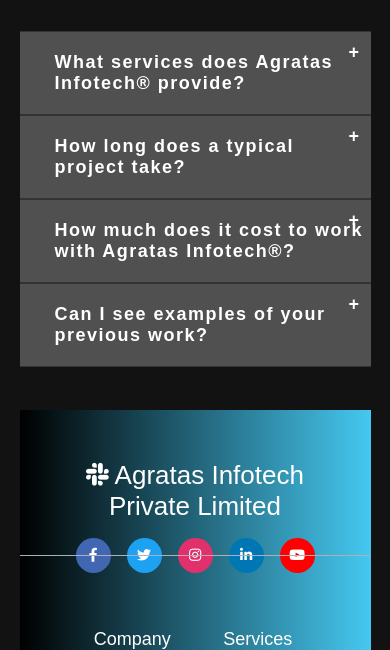
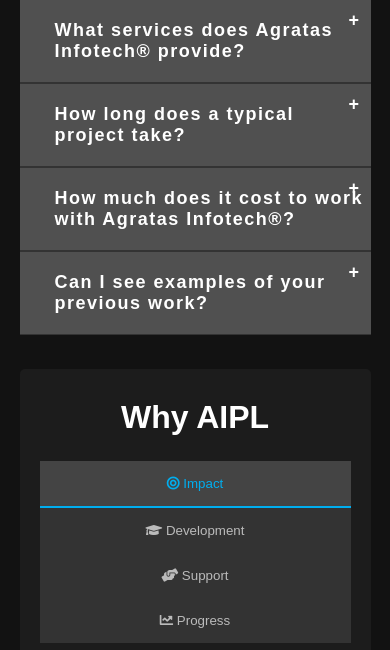
Before and after one commit to CipherNinja/AIPL_SOURCE_CODE, a Django app: page / in a window 390 px wide. Shown: the part 2849-3499 px from the top of the page. Run offline with Django 4.2, Linux system fonts and the light colour scheme.

Commit message:
Added Horizontal Tab below FAQ in Home Page

```diff
--- a/AIPL_WEB_ERP/AIPL/FrontEnd/Templates/footer.html
+++ b/AIPL_WEB_ERP/AIPL/FrontEnd/Templates/footer.html
@@ -8,7 +8,6 @@
   width: 100%;
   bottom: 0;
   left: 0;
-  margin-top: 5vh;
 }
 footer::before{
   content: '';
--- a/AIPL_WEB_ERP/AIPL/FrontEnd/Templates/home_page.html
+++ b/AIPL_WEB_ERP/AIPL/FrontEnd/Templates/home_page.html
@@ -568,7 +568,7 @@
             </div>
           </div>
         </div>
-
+    </div>
     <div class="parent-container">
         <!-- BEGIN ACCORDION SECTION -->
         <div class="accordion">
@@ -632,7 +632,9 @@
     </div>
 
     {% include "side_arrester.html" %}
+    {% include "horizontal_tab.html" %}
     {% include "footer.html" %}
+
     <script>
         function toggleMenu() {
             const navLinks = document.querySelector('.nav-links');
--- a/AIPL_WEB_ERP/AIPL/FrontEnd/Templates/horizontal_tab.html
+++ b/AIPL_WEB_ERP/AIPL/FrontEnd/Templates/horizontal_tab.html
@@ -1,75 +1,73 @@
+<!DOCTYPE html>
+<html lang="en">
 <style>
-$main-color:  rgba(0, 146, 227, 1);
-$second-color: #99d3ec;
-$body-color:  rgba(0, 146, 227, 0.1);
-$dark-color: #333a4d;
-$blue: #003a79;
-
     main {
         display: flex;
         flex-direction: column;
         justify-content: center;
-  align-content: center;
-  height: 100vh;
+        align-items: center;
+        height: 75vh;
     }
+
     h1 {
         text-align: center;
-  color: #545454;
+        color: #fff;
         padding: 0;
         margin: 0;
+        font-size: 2em;
     }
+
     h3 {
         padding: 0;
         margin: 0;
-  color: $blue;
+        color: #00AEEF;
     }
 
-/*Tabs*/
     .tab__container {
-  background: #fafafa;
-  width: 75vw;
+        background: #1c1c1c;
+        width: 90vw;
         margin: auto;
         border-radius: 5px;
-  padding: 30px 30px 120px;
+        padding: 30px 20px;
         max-width: 1200px;
     }
 
     .tab__title {
         margin: 25px 0 0;
-
-    .tab__button:first-of-type {
-      margin:0;
+        display: flex;
+        justify-content: space-around;
+        flex-wrap: wrap;
     }
 
     .tab__button {
         padding: 15px;
-    color: #545454;
-    border: 1px solid #e5e5e5;
-    background: #f5f5f5;
+        color: #bbb;
+        border: none;
+        background: #333;
         outline: none;
-    margin: 0 -5px;
         cursor: pointer;
-    width: 25%;
+        flex: 1 1 25%;
+        text-align: center;
+        transition: background 0.3s ease, color 0.3s ease;
+        max-width: 200px;
+    }
 
-    img {
+    .tab__button img {
         height: 25px;
         display: block;
         margin: 0px auto 5px;
-      -webkit-filter: grayscale(100%);
         filter: grayscale(100%);
         transition: filter 0.3s ease;
     }
+
+    .tab_button-active {
+        border-bottom: 2px solid #00AEEF;
+        background: #444;
+        color: #00AEEF;
     }
 
-  .tab_button-active {
-    border-bottom: none;
-    background: #fafafa;
-    color: $blue;
-
-    img {
+    .tab_button-active img {
         filter: none;
-    }
-  }
     }
 
     .tab__inside {
@@ -80,97 +78,123 @@
         height: 0;
         transform: translateY(10px);
         transition: transform .3s ease-in;
+    }
+
+    .tab__inside-active {
+        visibility: visible;
+        opacity: 1;
+        height: auto;
+        transform: translateY(0);
+        transition: transform .3s ease-out 0.1s, opacity .3s ease-out 0.1s;
+    }
 
     .tab__inside-img {
         display: flex;
         flex-direction: column;
         justify-content: center;
-    align-content: center;
+        align-items: center;
+    }
 
-  img {
+    .tab__inside-img img {
         height: 150px;
+        width: 100%;
+        border-radius: 20px;
+        border-color: #00AEEF;
         display: block;
-    margin: 0 auto;
-  }
+        margin-top: 10px;
+
     }
 
     .tab__inside-text {
         display: flex;
         flex-direction: column;
         justify-content: center;
-    align-content: center;
+        align-items: center;
+        text-align: center;
+    }
 
-    p {
-      color: #545454;
+    .tab__inside-text p {
+        color: #bbb;
         font-size: 14px;
         font-weight: 100;
     }
 
-    button {
+    .tab__inside-text button {
         border-radius: 30px;
         text-transform: uppercase;
         padding: 10px;
-      box-shadow: 0 3px 3px 0 rgba(0,0,0,0.1);
+        box-shadow: 0 3px 3px 0 rgba(0, 0, 0, 0.1);
         border: none;
         cursor: pointer;
-      background: $blue;
+        background: #00AEEF;
         color: #fff;
         transition: all 0.3s ease;
         width: 100px;
+    }
 
-      &:hover {
-        background: #fff;
-        color: $blue;
+    .tab__inside-text button:hover {
+        background: #0078a5;
+    }
 
+    @media (max-width: 768px) {
+        .tab__inside {
+            grid-template-columns: 1fr;
         }
-    }
+
+        .tab__button {
+            flex: 1 1 45%;
+            max-width: none;
         }
     }
 
-.tab__inside-active {
-  visibility: visible;
-  opacity: 1;
-  height: 100%;
-	transform: translateY(0);
-	transition: transform .3s ease-out 0.1s, opacity .3s ease-out 0.1s;
+    @media (max-width: 480px) {
+        .tab__button {
+            flex: 1 1 100%;
         }
-
+    }
 </style>
 
 <main>
     <section class="tab__container">
-      <h1>Heading</h1>
+        <h1>Why AIPL</h1>
         <div class="tab__title">
-        <button class="tab__button tab_button-active" onclick="openTab('one')"><img src="https://www.desertfinancial.com/-/media/caf282de9d344eb7a25365fa69ea6fd5.ashx">Tab Btn</button>
-        <button class="tab__button" onclick="openTab('two')"><img src="https://www.desertfinancial.com/-/media/cc54f257b5f64e1e97b8f9d4576fae12.ashx">Tab Btn</button>
-        <button class="tab__button" onclick="openTab('three')"><img src="https://www.desertfinancial.com/-/media/37d31d8e202b4fe0876ec00adc142c45.ashx">Tab Btn</button>
-        <button class="tab__button" onclick="openTab('four')"><img src="https://www.desertfinancial.com/-/media/c7cd8a3005104e3abea89f1d1348e157.ashx">Tab Btn</button>
-
+          <button class="tab__button tab_button-active" onclick="openTab('one', this)">
+            <i class="fas fa-bullseye"></i>
+            Impact
+        </button>
+        <button class="tab__button" onclick="openTab('two', this)">
+            <i class="fas fa-graduation-cap"></i>
+            Development
+        </button>
+        <button class="tab__button" onclick="openTab('three', this)">
+            <i class="fas fa-hands-helping"></i>
+            Support
+        </button>
+        <button class="tab__button" onclick="openTab('four', this)">
+            <i class="fas fa-chart-line"></i>
+            Progress
+        </button>
         </div>
         <!---- Start tab ---->
         <div id="one" class="tab__inside tab__inside-active">
             <div class="tab__inside-img">
-            <img src="https://www.desertfinancial.com/-/media/caf282de9d344eb7a25365fa69ea6fd5.ashx">
+                <img src="https://images.unsplash.com/photo-1504805572947-34fad45aed93?q=80&w=1770&auto=format&fit=crop&ixlib=rb-4.0.3&ixid=M3wxMjA3fDB8MHxwaG90by1wYWdlfHx8fGVufDB8fHx8fA%3D%3D" alt="Impact">
             </div>
             <div class="tab__inside-text">
-          <h3>Tab One</h3>
-          <p>Ne aliquam vulputate sadipscing mea. Ea possim explicari vel. Vim ad falli tincidunt neglegentur, et quas noster nec. Iusto legere omnesque mea an, per vidit equidem ea. Elitr iuvaret erroribus ex vis.</p>
-          <button>button</button>
+                <h3>Leading with purpose</h3>
+                <p>Through the application of innovation and our contextual knowledge, we give associates the opportunity to deliver transformative outcomes that benefit society at large and prove that anything is possible.</p>
             </div>
-
         </div>
         <!---- End tab ---->
 
         <!---- Start tab ---->
         <div id="two" class="tab__inside">
             <div class="tab__inside-img">
-            <img src="https://www.desertfinancial.com/-/media/cc54f257b5f64e1e97b8f9d4576fae12.ashx">
+                <img src="https://images.unsplash.com/photo-1451187580459-43490279c0fa?q=80&w=1772&auto=format&fit=crop&ixlib=rb-4.0.3&ixid=M3wxMjA3fDB8MHxwaG90by1wYWdlfHx8fGVufDB8fHx8fA%3D%3D" alt="Development">
             </div>
             <div class="tab__inside-text">
-          <h3>Tab Two</h3>
-          <p>Ne velit labitur vim, sit natum cotidieque cu. Ei consulatu consequuntur mel, sale illum salutatus vix te. Ne tollit vocibus mel. Tamquam recteque maiestatis mei eu. Qui et duis detracto argumentum.
-  </p>
-          <button>button</button>
+                <h3>Continuous learning</h3>
+                <p>We equip our associates to deliver innovative solutions, by providing them with opportunities to access and learn from the vast collective experience that exists within AIPL. We ensure they remain at the cutting edge of change.</p>
             </div>
         </div>
         <!---- End tab ---->
@@ -178,13 +202,11 @@
         <!---- Start tab ---->
         <div id="three" class="tab__inside">
             <div class="tab__inside-img">
-         <img src="https://www.desertfinancial.com/-/media/37d31d8e202b4fe0876ec00adc142c45.ashx">
+                <img src="https://images.unsplash.com/photo-1455849318743-b2233052fcff?q=80&w=1769&auto=format&fit=crop&ixlib=rb-4.0.3&ixid=M3wxMjA3fDB8MHxwaG90by1wYWdlfHx8fGVufDB8fHx8fA%3D%3D" alt="Support">
             </div>
             <div class="tab__inside-text">
-          <h3>Tab Three</h3>
-          <p>Id dicit torquatos nec. Falli erant necessitatibus ea eam, eu erat viris commodo sit. Qui dicit civibus ad, nam velit graeco neglegentur te, ne nemore legimus vim. No duo augue vocent. Clita intellegebat ex duo, duo te tota quaeque instructior. Et sit tale sint accumsan.
-  </p>
-          <button>button</button>
+                <h3>Support</h3>
+                <p>Through upskilling and reskilling, and with opportunities to move across the business, our people, regardless of age or stage of their career, are supported to discover and become the professionals they were meant to be.</p>
             </div>
         </div>
         <!---- End tab ---->
@@ -192,37 +214,36 @@
         <!---- Start tab ---->
         <div id="four" class="tab__inside">
             <div class="tab__inside-img">
-            <img src="https://www.desertfinancial.com/-/media/c7cd8a3005104e3abea89f1d1348e157.ashx">
+                <img src="https://images.unsplash.com/photo-1519389950473-47ba0277781c?q=80&w=1770&auto=format&fit=crop&ixlib=rb-4.0.3&ixid=M3wxMjA3fDB8MHxwaG90by1wYWdlfHx8fGVufDB8fHx8fA%3D%3D" alt="Progress">
             </div>
             <div class="tab__inside-text">
-          <h3>Tab Four</h3>
-          <p>Lorem ipsum dolor sit amet, sit mundi quidam voluptua et. Et atqui tation nec. An clita semper pri. Vero tractatos consequat sed ex, per mazim nominavi dissentiunt te.
-  </p>
-          <button>button</button>
+                <h3>Progress</h3>
+                <p>We see our people as long-term relationships that we build together and from which we all grow. We invest in them across the duration of their career and encourage them to strive for perpetual progress.</p>
             </div>
         </div>
         <!---- End tab ---->
     </section>
 </main>
-
 <script>
-    function openTab(tabNumber) {
+    function openTab(tabNumber, element) {
         var i;
         var x = document.getElementsByClassName("tab__inside");
 
-  /*Add or Remove Active class to buttons*/
-  $('.tab__button').removeClass('tab_button-active');
-  $('.tab__button').click(function() {
-    $(this).addClass('tab_button-active');
-  })
-
-  /*Add active or remove class to tab contents*/
+        // Remove active class from all tabs
         for (i = 0; i < x.length; i++) {
             x[i].classList.remove("tab__inside-active");
+        }
 
-  }
+        // Add active class to the selected tab
         document.getElementById(tabNumber).classList.add("tab__inside-active");
 
+        // Remove active class from all buttons
+        var buttons = document.getElementsByClassName("tab__button");
+        for (i = 0; i < buttons.length; i++) {
+            buttons[i].classList.remove("tab_button-active");
         }
 
+        // Add active class to the clicked button
+        element.classList.add("tab_button-active");
+    }
 </script>
```
Lines whose indentation alone changed are shown as unchanged.
